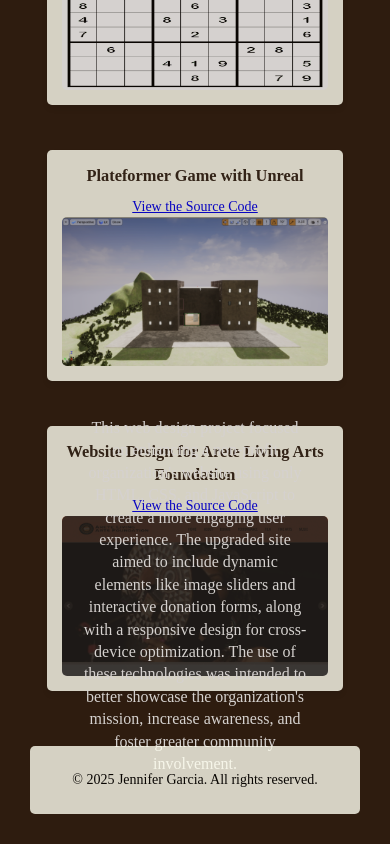
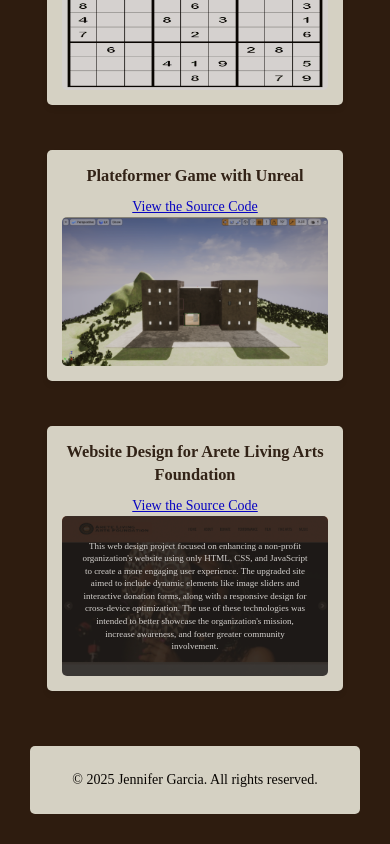
Before and after one commit to Jengar21/Website, a website: page projects.html in a window 390 px wide. Both pictures are taken after a click on the element 195 px from the left and 1768 px from the top of the page. Shown: the part 1210-2054 px from the top of the page. Drawn offline with Linux system fonts and the light colour scheme.

Commit message:
change font size

```diff
--- a/styles.css
+++ b/styles.css
@@ -381,7 +381,7 @@
     }
 
     .project-description {
-        font-size: 16px;
+        font-size: 9px;
         position: absolute;
         background: rgba(30, 30, 30, 0.85);
         color: #fff;
```
